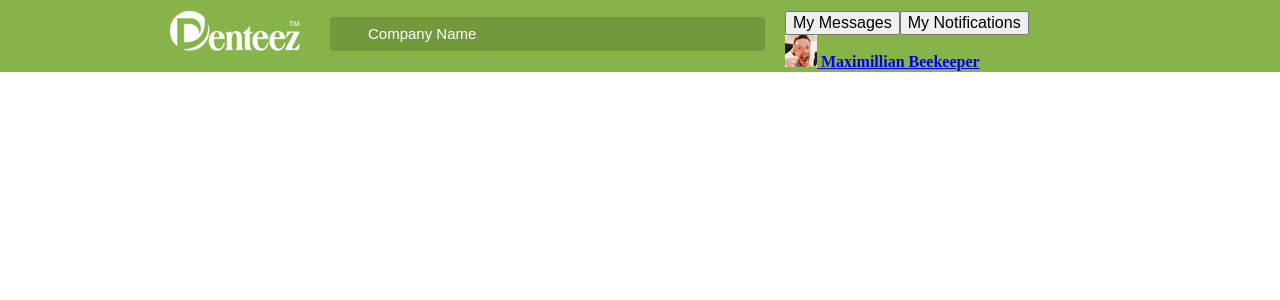
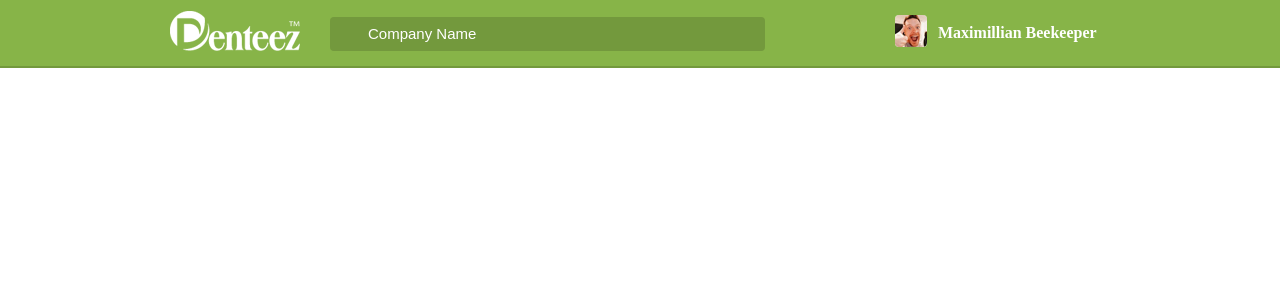
Before and after one commit to ozz-rjq/enteez, an Angular app: page / in a window 1280 px wide. Shown: the top 300 px of the page. Built offline with nearby package versions, Linux system fonts and the light colour scheme.

Commit message:
Improve header stylization

```diff
--- a/src/app/components/header/header.component.html
+++ b/src/app/components/header/header.component.html
@@ -4,7 +4,7 @@
 				<img src="../../../assets/logo.png" alt="Main logo">
 		</div>
 		<form class="search">
-			<input class="search__input" type="text" value="Company Name" placeholder="Company Name">
+			<input class="search__input" type="text" placeholder="Company Name">
 		</form>
 		<div class="user">
 			<div class="user__options">
--- a/src/app/components/header/header.component.scss
+++ b/src/app/components/header/header.component.scss
@@ -1,5 +1,6 @@
 .main-header {
 	background-color: #87b448;
+	border-bottom: 2px solid #73993d;
 
 	&__container {
 		box-sizing: border-box;
@@ -7,6 +8,7 @@
 		padding-left: 15px;
 		padding-right: 15px;
 		padding-top: 11px;
+		padding-bottom: 11px;
 		margin: 0 auto;
 
 		display: flex;
@@ -37,3 +39,65 @@
 
 	background-color: #73993d;
 }
+
+::-webkit-input-placeholder { /* Chrome/Opera/Safari */
+  color: #fff;
+}
+::-moz-placeholder { /* Firefox 19+ */
+  color: #fff;
+}
+:-ms-input-placeholder { /* IE 10+ */
+  color: #fff;
+}
+:-moz-placeholder { /* Firefox 18- */
+  color: #fff;
+}
+
+.user {
+	display: flex;
+	align-items: center;
+}
+
+.user__options {
+	width: 110px;
+}
+
+.user__options button{
+	display: inline;
+	font-size: 0;
+	border: none;
+	background-color: transparent;
+}
+
+.user__notifications {
+	width: 46px;
+}
+
+.user__messages {
+	width: 44px;
+}
+
+.user__link {
+	display: flex;
+	align-items: center;
+
+	text-decoration: none;
+
+	&:hover {
+		text-decoration: underline;
+		text-decoration-color: #fff;
+	}
+}
+
+.user__avatar img {
+	border-radius: 4px;
+	background-color: #73993d;
+}
+
+.user__nickname {
+	margin-left: 11px;
+
+	font-size: 16px;
+	color: #fff;
+	text-decoration: none;
+}
```
